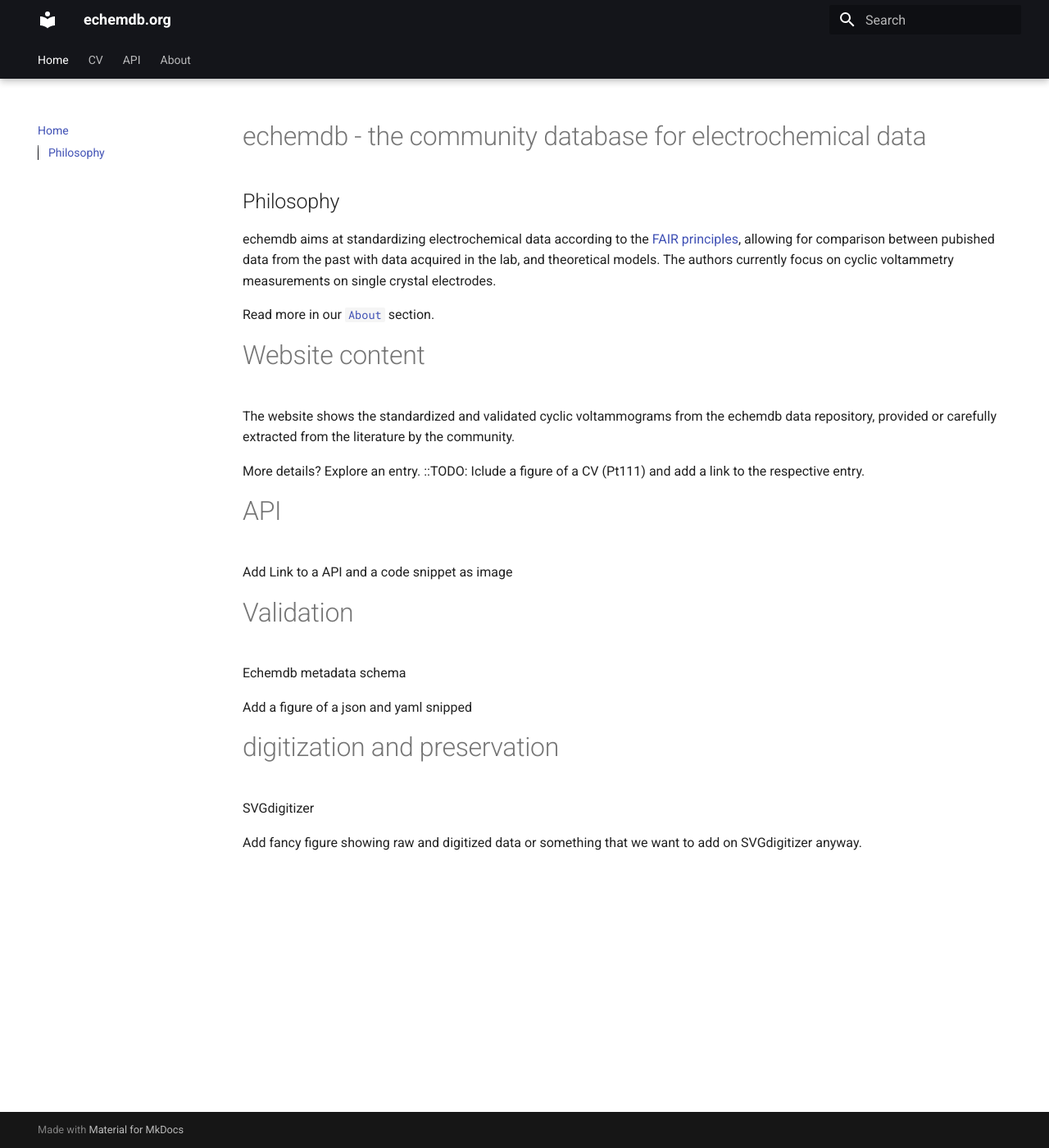
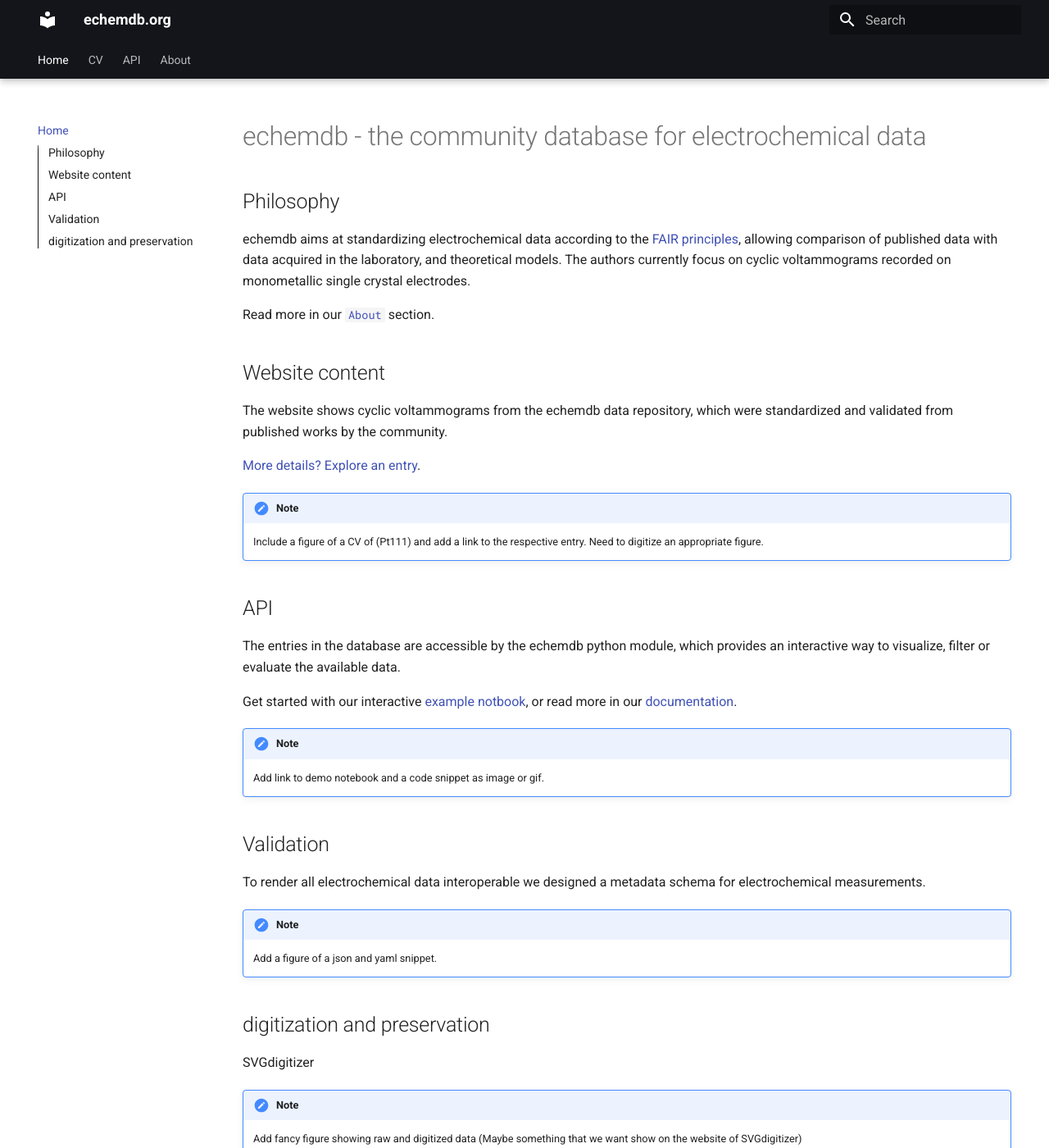
Before and after one commit to echemdb/website, an MkDocs documentation site: the page built from pages/index.md, in a window 1280 px wide and 1400 px high. Shown: the whole window at 82% size. Built offline with MkDocs 1.6.1 and Material for MkDocs 9.7.7, drawn with Linux system fonts in a browser that asks for light colours; comment, search, counter and statistics services are not loaded.

Commit message:
Added more texts and TODOs

```diff
--- a/pages/index.md
+++ b/pages/index.md
@@ -8,38 +8,55 @@ csv_path: ./pages/cyclic_voltammograms/data/dd.csv
 ## Philosophy
 echemdb aims at standardizing electrochemical data according to the
 [FAIR principles](https://www.go-fair.org/fair-principles/), allowing
-for comparison between pubished data from the past with data acquired
-in the lab, and theoretical models.
-The authors currently focus on cyclic voltammetry measurements
-on single crystal electrodes.
+comparison of published data with data acquired
+in the laboratory, and theoretical models.
+The authors currently focus on cyclic voltammograms recorded
+on monometallic single crystal electrodes.
 
 Read more in our [`About`](about.md) section.
 
-# Website content
+## Website content
 
-The website shows the standardized and validated cyclic voltammograms
-from the echemdb data repository,
-provided or carefully extracted from the literature
-by the community.
+The website shows cyclic voltammograms from the echemdb data repository,
+which were standardized and validated from published works by the community.
 
-More details? Explore an entry.
-::TODO: Iclude a figure of a CV (Pt111) and add a link to the respective entry.
+[More details? Explore an entry](Entry Link).
 
-# API
+!!! Note
 
-Add Link to a API and a code snippet as image
+    Include a figure of a CV of (Pt111) and add a link to the respective entry.
+    Need to digitize an appropriate figure.
 
-# Validation
+## API
 
-Echemdb metadata schema
+The entries in the database are accessible by the echemdb python module,
+which provides an interactive way to visualize, filter or evaluate the
+available data.
 
-Add a figure of a json and yaml snipped
+Get started with our interactive [example notbook](link to notebok),
+or read more in our [documentation](https://echemdb.github.io/echemdb/).
 
-# digitization and preservation
+!!! Note
+
+    Add link to demo notebook and a code snippet as image or gif.
+
+## Validation
+
+To render all electrochemical data interoperable we designed
+a metadata schema for electrochemical measurements.
+
+!!! Note
+
+    Add a figure of a json and yaml snippet.
+
+## digitization and preservation
 
 SVGdigitizer
 
-Add fancy figure showing raw and digitized data or something that we want to add on SVGdigitizer anyway.
+!!! Note
+
+    Add fancy figure showing raw and digitized data
+    (Maybe something that we want show on the website of SVGdigitizer)
 
 <!--
 The navigation lists several experimental standard techniques, and results on selected
```
